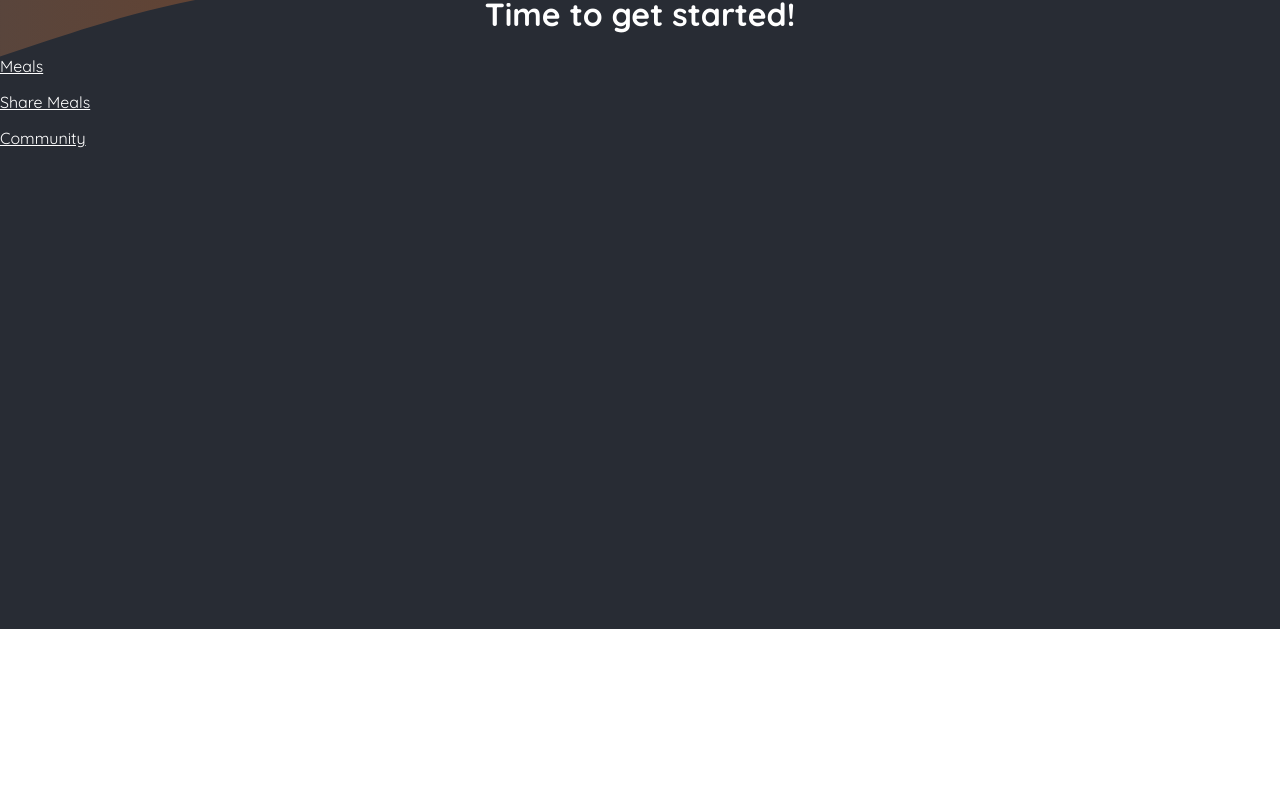
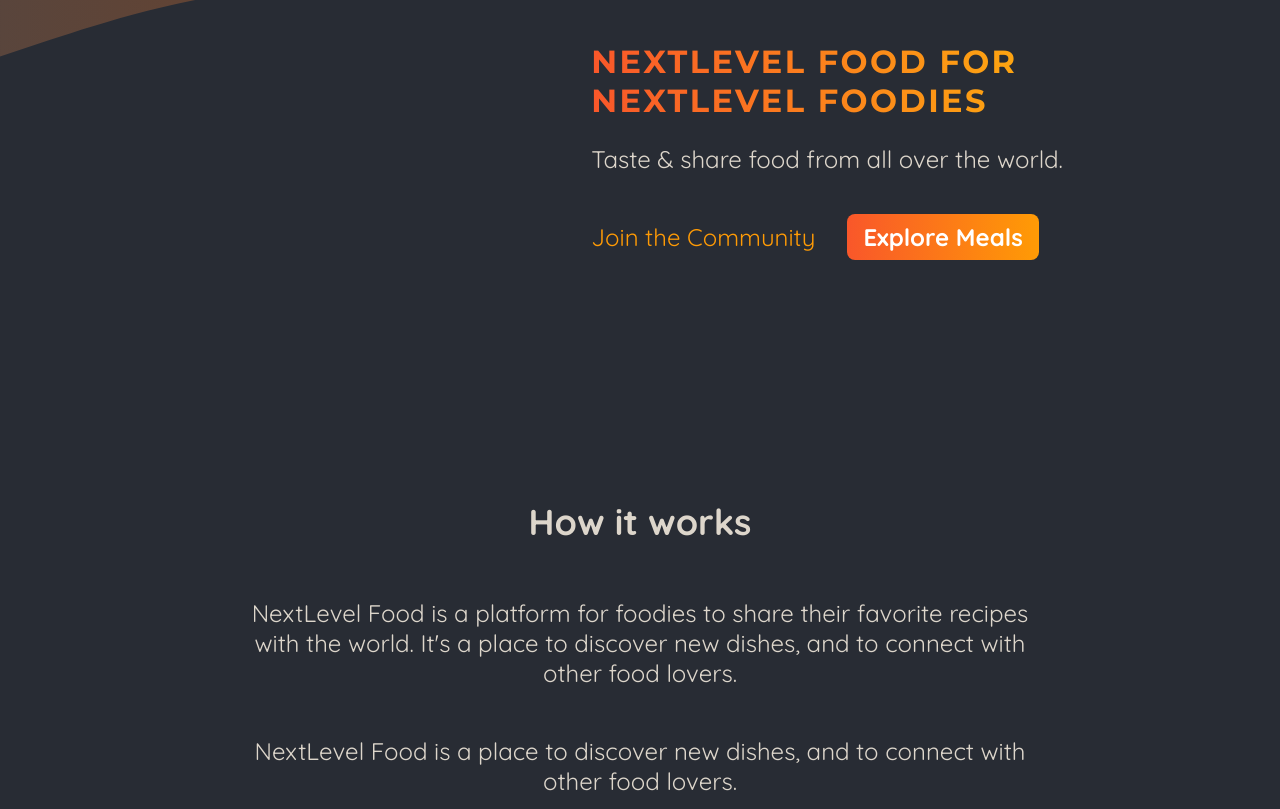
Before and after one commit to bartekfr/next-app, a Next.js app: page / in a window 1280 px wide. Shown: the part 171-980 px from the top of the page. Before the commit the page ends 800 px from the top, so only its background shows below. Built offline with nearby package versions, Linux system fonts and the light colour scheme.

Commit message:
Main page basic content

```diff
--- /dev/null
+++ b/src/app/page-styled.ts
@@ -0,0 +1,76 @@
+import styled from 'styled-components'
+
+export const Header = styled.div`
+  display: flex;
+  gap: 3rem;
+  margin: 3rem auto;
+  width: 90%;
+  max-width: 75rem;
+`
+
+export const Slideshow = styled.div`
+  width: 40rem;
+  height: 25rem;
+`
+
+export const Hero = styled.div`
+  color: #ddd6cb;
+  font-size: 1.5rem;
+
+  h1 {
+    font-size: 2rem;
+    font-weight: bold;
+    font-family: 'Montserrat', sans-serif;
+    letter-spacing: 0.15rem;
+    text-transform: uppercase;
+    background: linear-gradient(90deg, #f9572a, #ffc905);
+    background-clip: text;
+    -webkit-background-clip: text;
+    -webkit-text-fill-color: transparent;
+  }
+`
+
+export const Cta = styled.div`
+  font-size: 1.5rem;
+  display: flex;
+  gap: 1rem;
+
+  a {
+    display: inline-block;
+    margin-top: 1rem;
+    padding: 0.5rem 1rem;
+    border-radius: 0.5rem;
+    background: linear-gradient(90deg, #f9572a, #ff9b05);
+    color: #ffffff;
+    font-weight: bold;
+    text-decoration: none;
+
+    &:hover,
+    &:active {
+      background: linear-gradient(90deg, #fd4715, #f9b241);
+    }
+
+    &:first-child {
+      background: transparent;
+      font-weight: normal;
+      color: #ff9b05;
+      padding-left: 0;
+    }
+
+    &:first-child:hover,
+    &:first-child:active {
+      background: transparent;
+      color: #f9b241;
+  }
+
+`
+export const Section = styled.div`
+  display: flex;
+  flex-direction: column;
+  color: #ddd6cb;
+  font-size: 1.5rem;
+  max-width: 50rem;
+  width: 90%;
+  margin: 2rem auto;
+  text-align: center;
+`
--- a/src/app/page.tsx
+++ b/src/app/page.tsx
@@ -1,14 +1,51 @@
-import Link from "next/link";
+'use client';
+import Link from 'next/link';
+
+import * as Styled from './page-styled'
 
 export default function Home() {
   return (
-    <main>
-      <h1 style={{ color: 'white', textAlign: 'center' }}>
-        Time to get started!
-      </h1>
-      <p><Link href='/meals'>Meals</Link></p>
-      <p><Link href='/meals/share'>Share Meals</Link></p>
-      <p><Link href='/community'>Community</Link></p>
-    </main>
+    <>
+      <Styled.Header>
+        <Styled.Slideshow />
+        <div>
+          <Styled.Hero>
+            <h1>NextLevel Food for NextLevel Foodies</h1>
+            <p>Taste & share food from all over the world.</p>
+          </Styled.Hero>
+          <Styled.Cta>
+            <Link href="/community">Join the Community</Link>
+            <Link href="/meals">Explore Meals</Link>
+          </Styled.Cta>
+        </div>
+      </Styled.Header>
+      <main>
+        <Styled.Section>
+          <h2>How it works</h2>
+          <p>
+            NextLevel Food is a platform for foodies to share their favorite
+            recipes with the world. It&apos;s a place to discover new dishes, and to
+            connect with other food lovers.
+          </p>
+          <p>
+            NextLevel Food is a place to discover new dishes, and to connect
+            with other food lovers.
+          </p>
+        </Styled.Section>
+
+        <Styled.Section>
+          <h2>Why NextLevel Food?</h2>
+          <p>
+            NextLevel Food is a platform for foodies to share their favorite
+            recipes with the world. It&apos;s a place to discover new dishes, and to
+            connect with other food lovers.
+          </p>
+          <p>
+            NextLevel Food is a place to discover new dishes, and to connect
+            with other food lovers.
+          </p>
+        </Styled.Section>
+      </main>
+    </>
   );
 }
```
